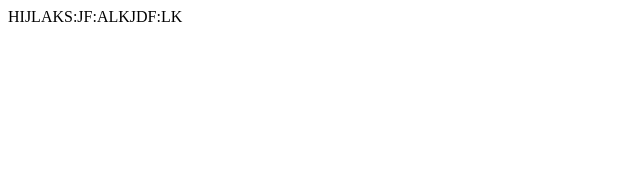
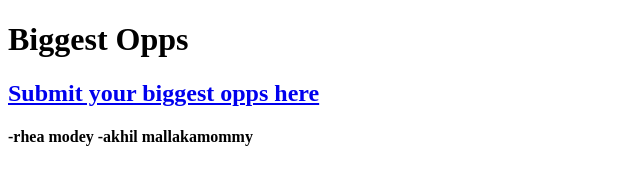
Before and after one commit to AugustWarshauer/BiggestOpp, a plain HTML site: page index.html in a window 1280 px wide. Shown: the whole page, without its empty margins (0-640 px from the left). Drawn offline with Linux system fonts and the light colour scheme.

Commit message:
Update index.html

```diff
--- a/index.html
+++ b/index.html
@@ -1,5 +1,10 @@
 <!DOCTYPE html><html lang="en" dir="ltr" data-has-hero data-theme="dark" class="astro-bguv2lll">
 <body>
-	HIJLAKS:JF:ALKJDF:LK
+	<h1>Biggest Opps</h1>
+	<h2><a href="https://forms.gle/HvcYDbNtm2bpxnms9">Submit your biggest opps here</a></h2>
+	<h4>
+		-rhea modey
+		-akhil mallakamommy
+	</h4>
 </body>
 </html>
```
